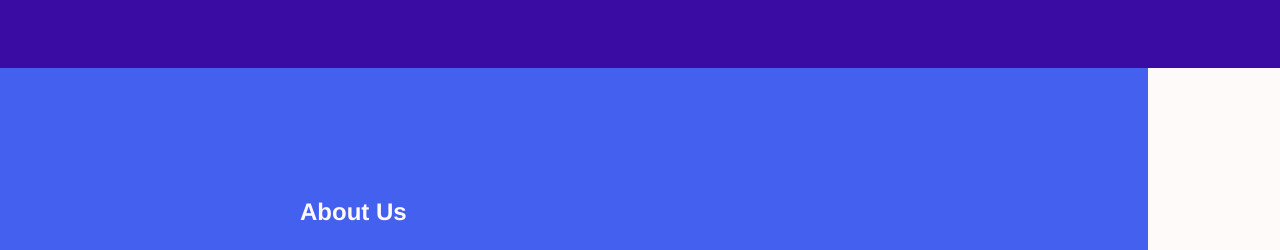
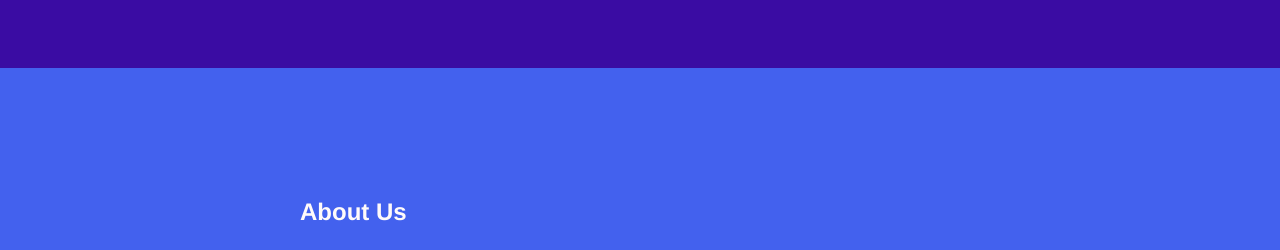
Before and after one commit to Rased002/Hardik, a plain HTML site: page index.html in a window 1280 px wide. Shown: the part 1508-1758 px from the top of the page. Drawn offline with Linux system fonts and the light colour scheme.

Commit message:
Update style.css

```diff
--- a/style.css
+++ b/style.css
@@ -184,7 +184,7 @@ body{
 .about{
     background-color: #4361EE;
     padding-top: 100px;
-    padding: 100px 80px 100px 300px;
+    padding: 100px 300px 100px 300px;
     height: 400px;
     width: 60%;
 }
```
